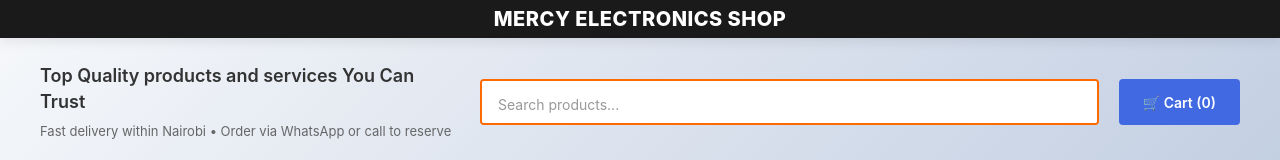
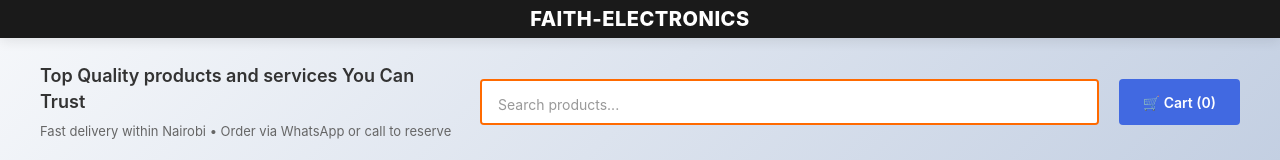
Before and after one commit to sketch-tech-gif/electronics-shop, a React (Vite) app in the folder client/: page / in a window 1280 px wide. Shown: the top 160 px of the page. Built offline with nearby package versions, Linux system fonts and the light colour scheme; no server answers.

Commit message:
Update header title

```diff
--- a/client/src/App.jsx
+++ b/client/src/App.jsx
@@ -4,7 +4,7 @@
 import ProductDetail from "./components/ProductDetail";
 import "./App.css";
 
-const API_URL = import.meta.env.VITE_API_URL || "http://localhost:5000";
+const API_URL = import.meta.env.VITE_API_URL || "https://electronics-shop-api-id3m.onrender.com";
 
 function App() {
   const [products, setProducts] = useState([]);
@@ -125,7 +125,7 @@
     <div className="app">
       <header className="header">
         <div className="header-content">
-          <h1 className="header-title">MERCY ELECTRONICS SHOP</h1>
+          <h1 className="header-title">FAITH-ELECTRONICS</h1>
         </div>
       </header>
 
```
